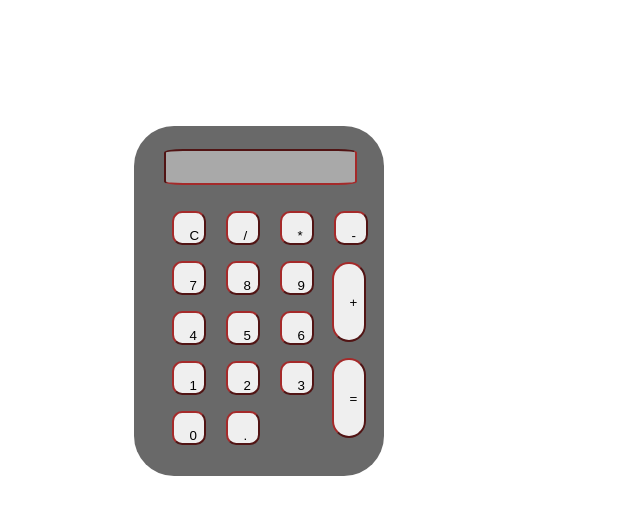
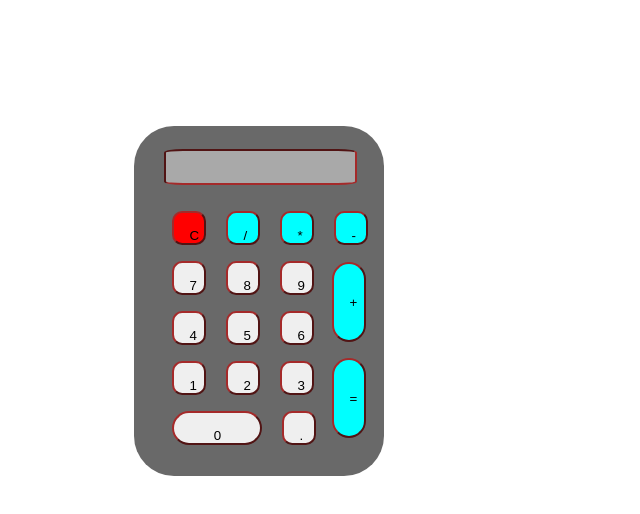
Before and after one commit to VPravinK/Calculator, a plain HTML site: page index.html in a window 1280 px wide. Shown: the top 514 px of the page, without its empty margins (0-640 px from the left). Drawn offline with Linux system fonts and the light colour scheme.

Commit message:
modified design

```diff
--- a/Calc.css
+++ b/Calc.css
@@ -39,6 +39,17 @@ body{
 .btn_plus{
     height: 60px;
 }
+.btn_{
+    background-color: aqua;
+}
+.btn_clear{
+    background-color: red;
+}
+.btn_zero{
+    width: 90px;
+    border-radius: 20px;
+}
+
 #disply{
     height: 30px;
     width: 185px;
```
